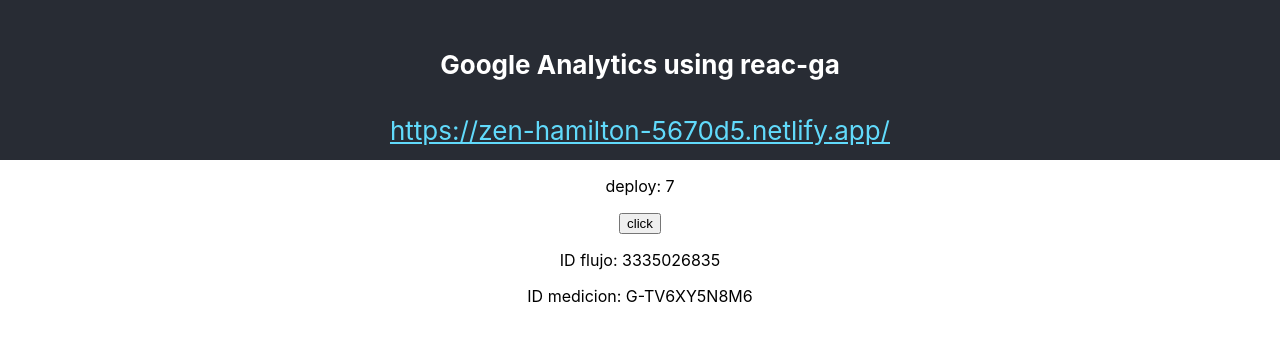
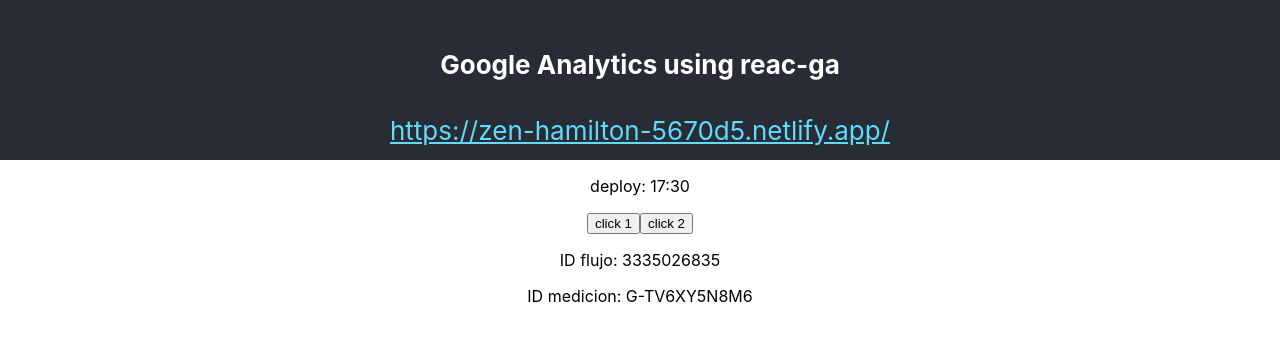
Before and after one commit to Jordi-GV-Ikea/react-analytic-ga, a React (Create React App) app: page / in a window 1280 px wide. Shown: the top 340 px of the page. Built offline with nearby package versions, Linux system fonts and the light colour scheme.

Commit message:
deploy: 17:30

```diff
--- a/src/App.js
+++ b/src/App.js
@@ -11,11 +11,11 @@
   console.log('Tracking id: ',gaTrackingId)
 
 
-const handleClick = () => {
+const handleClick = (number) => {
   console.log('HandleClick was clicked');
   ReactGA.event({
-    action: 'click',
-    category: 'button'
+    action: 'click'+number,
+    category: 'button'+number,
   })
 }
   return (
@@ -29,8 +29,9 @@
           target="_blank"
           rel="noopener noreferrer">https://zen-hamilton-5670d5.netlify.app/</a>
 }      </header>
-      <p>deploy: 7</p>
-        <button onClick={handleClick}>click</button>
+      <p>deploy: 17:30</p>
+        <button onClick={handleClick(1)}>click 1</button>
+        <button onClick={handleClick(2)}>click 2</button>
         <p>ID flujo: 3335026835</p>
         <p>ID medicion: G-TV6XY5N8M6</p>
     </div>
```
